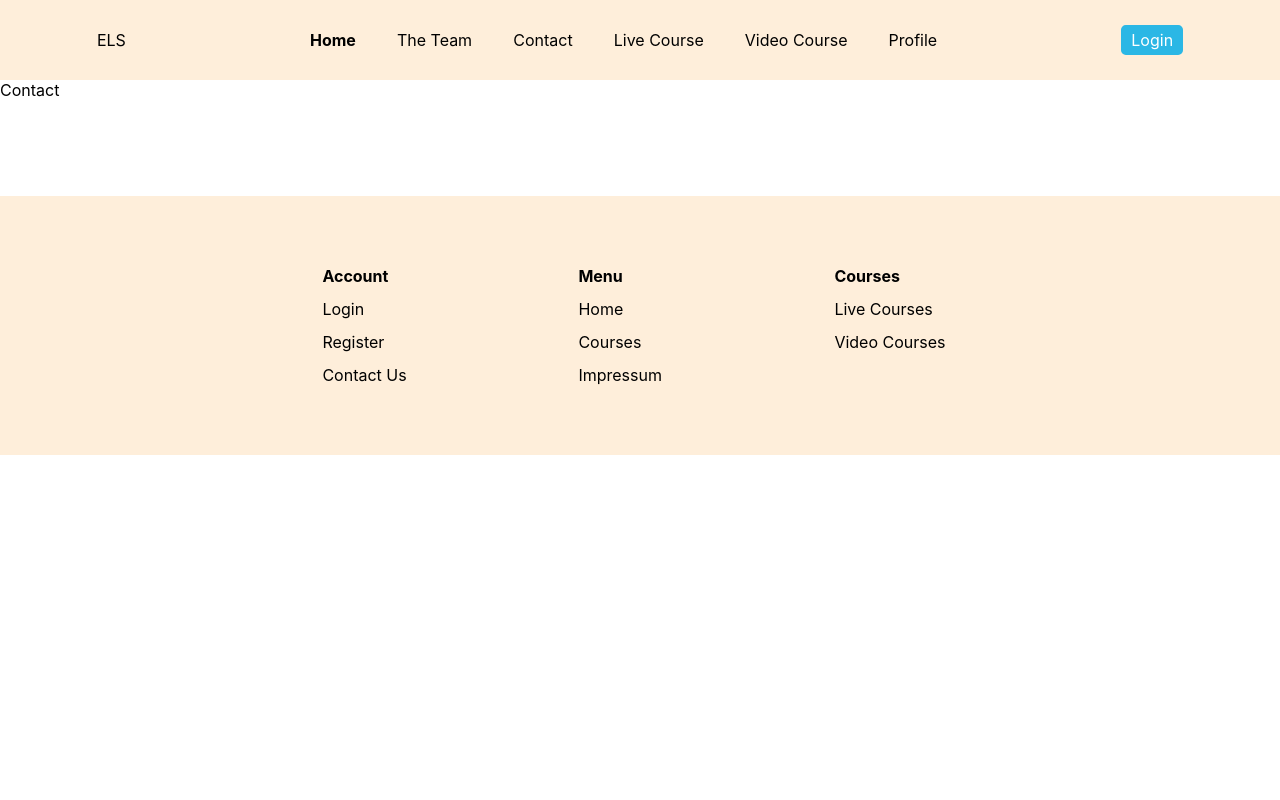
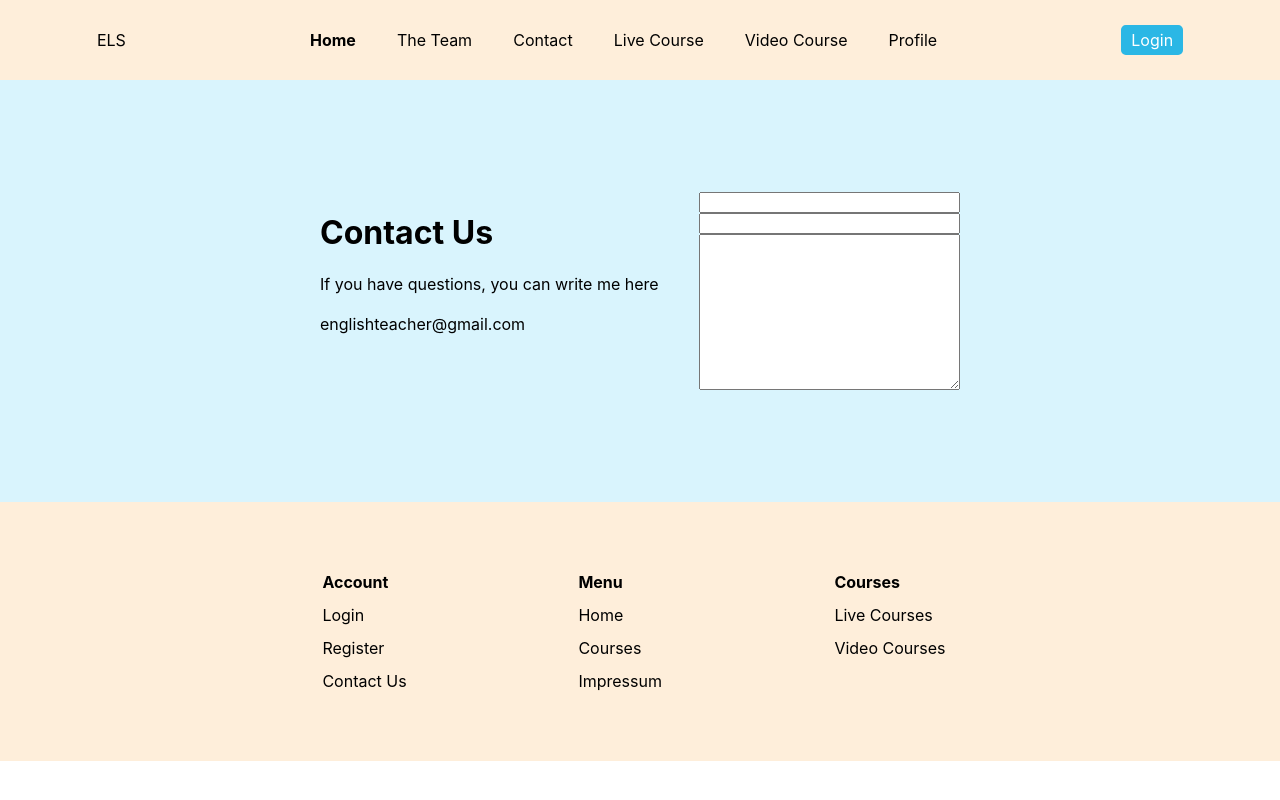
Before and after one commit to KristinaChausheva/softuni-react-exam, a React (Create React App) app: page /contact in a window 1280 px wide. Built offline with nearby package versions, Linux system fonts and the light colour scheme; no server answers.

Commit message:
footer styling adj

```diff
--- a/src/components/Footer.module.css
+++ b/src/components/Footer.module.css
@@ -1,7 +1,7 @@
 .footer {
   background-color: #feeeda;
   /* height: 13em; */
-  margin-top: 6em;
+  /* margin-top: 6em; */
   padding: 3em 0;
   width: 100vw;
   display: flex;
--- a/src/pages/Contact.jsx
+++ b/src/pages/Contact.jsx
@@ -1,7 +1,28 @@
-import React from "react"
+import styles from "./Contact.module.css"
 
 function Contact() {
-  return <div>Contact</div>
+  return (
+    <div className={styles.contactContainer}>
+      <div className={styles.contact}>
+        <div className={styles.info}>
+          <h1>Contact Us</h1>
+          <div className={styles.desc}>
+            If you have questions, you can write me here
+          </div>
+          <div className={styles.emailInfo}>
+            <img src="" alt="" />
+            <div>englishteacher@gmail.com</div>
+          </div>
+        </div>
+
+        <form action="" className={styles.form}>
+          <input type="text" id="name" />
+          <input type="email" id="email" />
+          <textarea name="" id="" cols="30" rows="10"></textarea>
+        </form>
+      </div>
+    </div>
+  )
 }
 
 export default Contact
--- /dev/null
+++ b/src/pages/Contact.module.css
@@ -0,0 +1,22 @@
+.contactContainer {
+  display: flex;
+  justify-content: center;
+  width: 100vw;
+  background-color: #d9f4fd;
+}
+
+.contact {
+  display: flex;
+  justify-content: space-between;
+  width: 50vw;
+  margin: 7em 0;
+}
+
+.info {
+  /* margin-right: 5em; */
+}
+
+.form {
+  display: flex;
+  flex-direction: column;
+}
```
